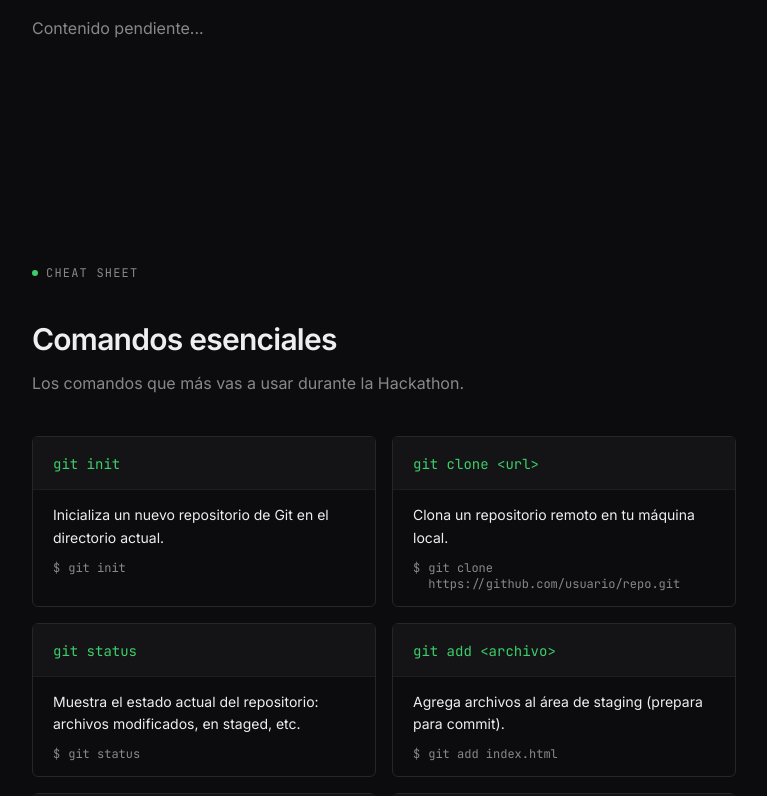
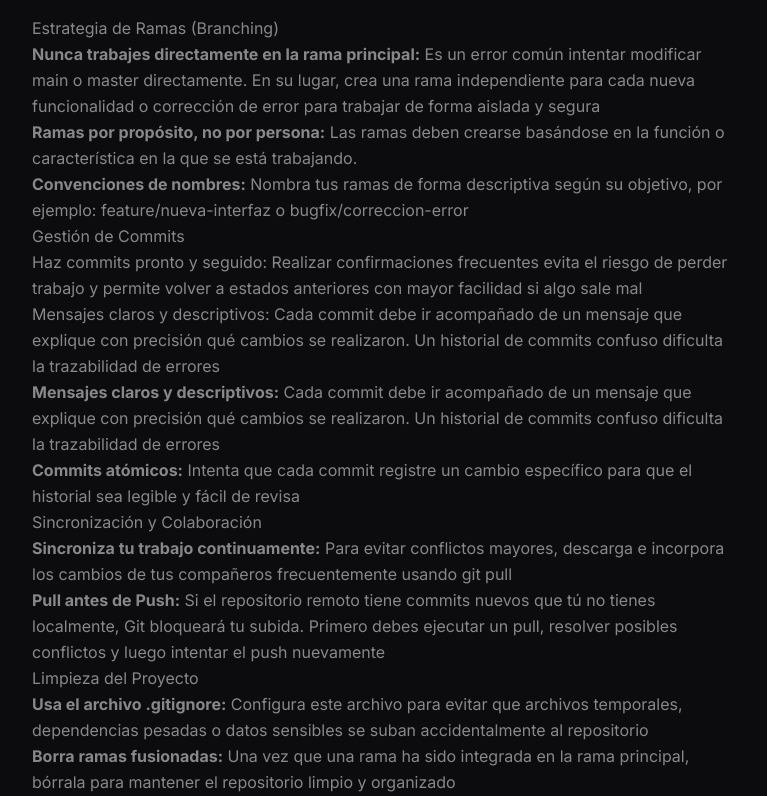
Before and after one commit to victorsnz/git-journey, a React (Vite) app: page / in a window 1280 px wide. Shown: the part 6500-7296 px from the top of the page, without its empty margins (384-1151 px from the left). Built offline with nearby package versions, Linux system fonts and the light colour scheme.

Commit message:
feat: add content to Best Practices

```diff
--- a/src/pages/BestPractices.tsx
+++ b/src/pages/BestPractices.tsx
@@ -15,8 +15,37 @@ export function BestPractices() {
       <div className="h-px bg-border-soft mb-8" />
 
       <p className="text-muted leading-relaxed">
-        Contenido pendiente...
+      Estrategia de Ramas (Branching)
       </p>
+      <p className="text-muted leading-relaxed">
+      <strong>Nunca trabajes directamente en la rama principal:</strong> Es un error común intentar modificar main o master directamente. En su lugar, crea una rama independiente para cada nueva funcionalidad o corrección de error para trabajar de forma aislada y segura
+      </p>
+      <p className="text-muted leading-relaxed">
+        <strong>Ramas por propósito, no por persona:</strong> Las ramas deben crearse basándose en la función o característica en la que se está trabajando.</p>
+        <p className="text-muted leading-relaxed">
+        <strong>Convenciones de nombres:</strong> Nombra tus ramas de forma descriptiva según su objetivo, por ejemplo: feature/nueva-interfaz o bugfix/correccion-error
+        </p>
+        <p className="text-muted leading-relaxed">
+          Gestión de Commits
+        </p>
+        <p className="text-muted leading-relaxed">Haz commits pronto y seguido: Realizar confirmaciones frecuentes evita el riesgo de perder trabajo y permite volver a estados anteriores con mayor facilidad si algo sale mal</p>
+        <p className="text-muted leading-relaxed">Mensajes claros y descriptivos: Cada commit debe ir acompañado de un mensaje que explique con precisión qué cambios se realizaron. Un historial de commits confuso dificulta la trazabilidad de errores</p>
+<p className="text-muted leading-relaxed">
+<strong>Mensajes claros y descriptivos:</strong> Cada commit debe ir acompañado de un mensaje que explique con precisión qué cambios se realizaron. Un historial de commits confuso dificulta la trazabilidad de errores
+</p>
+<p className="text-muted leading-relaxed">
+  <strong>Commits atómicos:</strong> Intenta que cada commit registre un cambio específico para que el historial sea legible y fácil de revisa</p>
+  <p className="text-muted leading-relaxed">Sincronización y Colaboración</p>
+  <p className="text-muted leading-relaxed">
+    <strong>Sincroniza tu trabajo continuamente:</strong> Para evitar conflictos mayores, descarga e incorpora los cambios de tus compañeros frecuentemente usando git pull</p>
+    <p className="text-muted leading-relaxed">
+    <strong>Pull antes de Push:</strong> Si el repositorio remoto tiene commits nuevos que tú no tienes localmente, Git bloqueará tu subida. Primero debes ejecutar un pull, resolver posibles conflictos y luego intentar el push nuevamente
+    </p>
+    <p className="text-muted leading-relaxed">Limpieza del Proyecto</p>
+    <p className="text-muted leading-relaxed">
+      <strong> Usa el archivo .gitignore:</strong> Configura este archivo para evitar que archivos temporales, dependencias pesadas o datos sensibles se suban accidentalmente al repositorio</p>
+      <p className="text-muted leading-relaxed">
+        <strong>Borra ramas fusionadas:</strong> Una vez que una rama ha sido integrada en la rama principal, bórrala para mantener el repositorio limpio y organizado</p>
     </Section>
   );
 }
```
